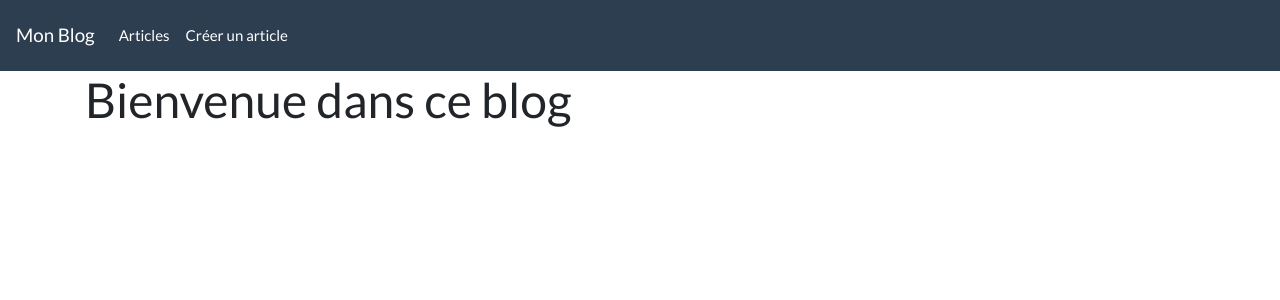
After one commit to Faust-Lab/blog-test-symfony, a Symfony app: template templates/blog/home.html.twig in a window 1280 px wide. The commit adds this page. Shown: the top 300 px of the page. Run offline with Twig, Linux system fonts and the light colour scheme; the template is opened without the code that fills it, so the values that code supplies are empty; some libraries are stand-ins or nearby versions.

Commit message:
Import theme Bootswatch and create blog controller

```diff
--- a/templates/base.html.twig
+++ b/templates/base.html.twig
@@ -2,11 +2,31 @@
 <html>
     <head>
         <meta charset="UTF-8">
-        <title>{% block title %}Welcome!{% endblock %}</title>
+        <title>{% block title %}{% endblock %}</title>
+        <link rel="stylesheet" href="https://bootswatch.com/4/flatly/bootstrap.css">
         {% block stylesheets %}{% endblock %}
     </head>
     <body>
+        <nav class="navbar navbar-expand-lg navbar-dark bg-primary">
+  <a class="navbar-brand" href="/">Mon Blog</a>
+  <button class="navbar-toggler" type="button" data-toggle="collapse" data-target="#navbarColor01" aria-controls="navbarColor01" aria-expanded="false" aria-label="Toggle navigation">
+    <span class="navbar-toggler-icon"></span>
+  </button>
+
+  <div class="collapse navbar-collapse" id="navbarColor01">
+    <ul class="navbar-nav mr-auto">
+      <li class="nav-item ">
+        <a class="nav-link" href="/blog">Articles </a>
+      </li>
+      <li class="nav-item">
+        <a class="nav-link" href="/blog/new">Créer un article</a>
+      </li>
+    </ul>
+  </div>
+</nav>
+<div class="container">
         {% block body %}{% endblock %}
         {% block javascripts %}{% endblock %}
+</div>
     </body>
 </html>
--- /dev/null
+++ b/templates/blog/home.html.twig
@@ -0,0 +1,10 @@
+{% extends 'base.html.twig' %}
+
+{% block title %}Mon Blog!{% endblock %}
+
+{% block body %}
+ <h1>Bienvenue dans ce blog</h1>
+
+
+
+{% endblock %}
```
Also changed, not shown: src/Controller/BlogController.php (added, +28 -0 lines), templates/blog/index.html.twig (added, +20 -0 lines).
